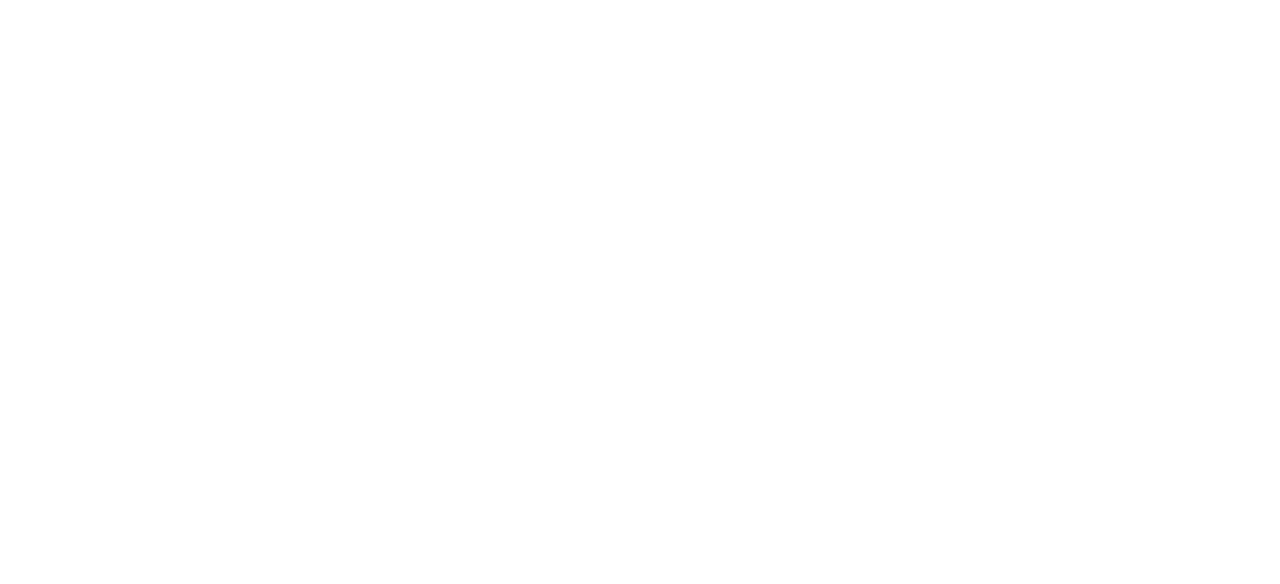
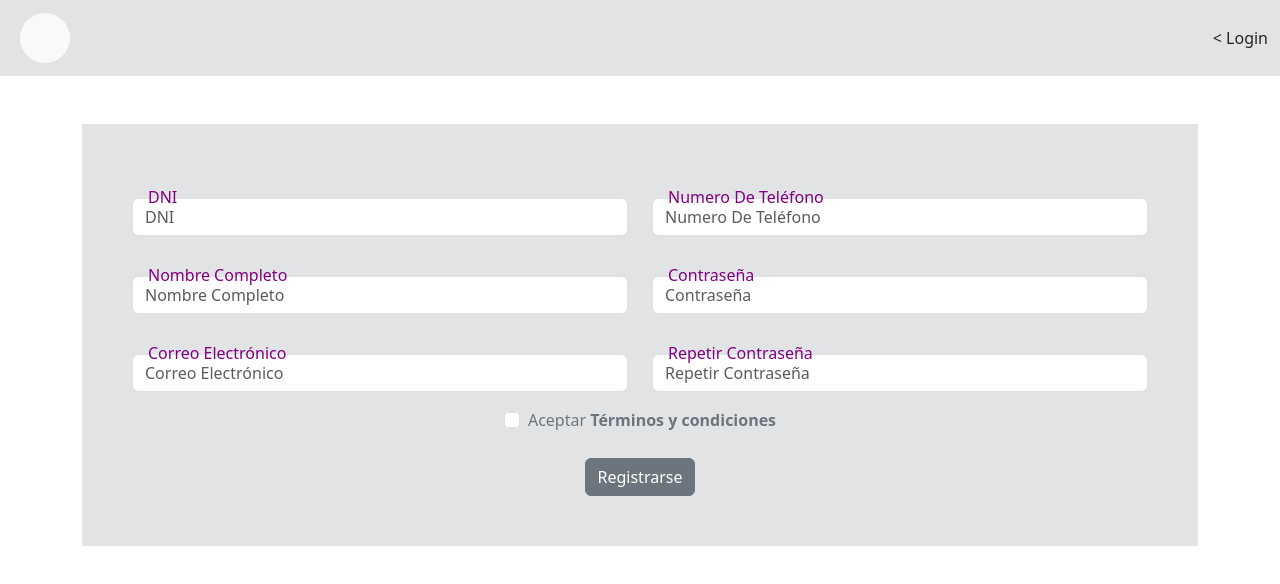
Before and after one commit to No-Country-simulation/c20-28-n-csharp, a React (Vite) app in the folder Client/: page /register in a window 1280 px wide. Before the commit this address had no page. Shown: the top 584 px of the page. Built offline with nearby package versions, Linux system fonts and the light colour scheme.

Commit message:
hice el register

```diff
--- a/Client/src/App.jsx
+++ b/Client/src/App.jsx
@@ -1,5 +1,7 @@
 import Login from "./pages/Login"
+import Navegación from "./pages/Navegacion"
 import { BrowserRouter as Router, Routes, Route } from 'react-router-dom';
+import { Register } from "./pages/Register";
 
 function App() {
   return (
@@ -7,7 +9,9 @@
       <Router>
             <div>
               <Routes>
-                <Route path="/" element={<Login/>} />
+                <Route path="/" element={<Navegación/>} />
+                <Route path="/login" element={<Login/>} />
+                <Route path="/register" element={<Register/>} />
               </Routes>
             </div>
           </Router>
--- a/Client/src/Components/Logo.jsx
+++ b/Client/src/Components/Logo/Logo.jsx
@@ -1,4 +1,4 @@
-import "../styles/Login.css";
+import "../../styles/Login.css";
 
 function Logo() {
 
--- a/Client/src/pages/Login.jsx
+++ b/Client/src/pages/Login.jsx
@@ -1,6 +1,6 @@
 import React from "react";
-import Logo from "../Components/Logo";
-import InputField from "../Components/Input-field";
+import Logo from "../Components/Logo/Logo";
+import InputField from "../Components/Inputs/Input-field";
 import "../styles/Login.css";
 
 function Login() {
--- /dev/null
+++ b/Client/src/pages/Navegacion.jsx
@@ -0,0 +1,12 @@
+function Navegacion(){
+    return(
+        <>
+            <main className="row">
+                <a className="btn btn-link btn-info" href="/login">Login</a>
+                <a className="btn btn-link btn-info" href="/register">Register</a>
+            </main>
+        </>
+    )
+}
+
+export default Navegacion;
--- a/Client/src/pages/Register.jsx
+++ b/Client/src/pages/Register.jsx
@@ -0,0 +1,71 @@
+import InputField from "../Components/Inputs/Input-field";
+import React from "react";
+export function Register() {
+    const [text, setText] = React.useState({
+        dni: "",
+        telefono: "",
+        nombreCompleto: "",
+        clave: "",
+        correo: "",
+        validarClave:""
+
+    });
+    const handleChange = (e) => {
+        setText({
+            ...text,
+            [e.target.name]: e.target.value
+        });
+    }
+    return (
+        <>
+            <header>
+            <nav className="navbar navbar-light bg-secondary-subtle">
+                <div className="container-fluid">
+                    <a className="navbar-brand" href="#">
+                    <div className="circle mx-2 bg-light text-body-tertiary"></div>
+                    </a>
+                    <a className="nav-link ms-auto " href="/login">&lt; Login</a>
+                </div>
+            </nav>
+
+
+
+            </header>
+            <main className="container mt-5 register" >
+
+                <form action="" className="bg-secondary-subtle"  style={{ padding: '50px', boxSizing: 'border-box' }}>
+                <section className="row">
+                    <div className="col-6">
+                        <InputField name="DNI" value={text.dni} type="number" onChange={setText}/>
+                    </div>
+                    <div className="col-6">
+                        <InputField name="Numero de Teléfono" value={text.telefono} type="number" onChange={setText}/>
+                    </div>
+                    <div className="col-6">
+                        <InputField name="Nombre Completo" value={text.nombreCompleto} type="text" onChange={setText}/>
+                    </div>
+                    <div className="col-6">
+                        <InputField name="Contraseña" value={text.clave} type="password" onChange={setText}/>
+                    </div>
+                    <div className="col-6">
+                        <InputField name="Correo electrónico" value={text.correo} type="text" onChange={setText}/>
+                    </div>
+                    <div className="col-6">
+                        <InputField name="Repetir contraseña" value={text.validarClave} type="password" onChange={setText}/>
+                    </div>
+                </section>
+                <section className="d-flex flex-column align-items-center justify-content-center">
+                    <div className="form-check mx-2">
+                        <input className="form-check-input" type="checkbox" value="terminos_condiciones" id="terminos_condiciones"/>
+                        <label className="form-check-label text-secondary" htmlFor="terminos_condiciones">
+                            Aceptar <b>Términos y condiciones</b>
+                        </label>
+                    </div>
+                    <input type="submit" className="btn btn-secondary mt-4" value="Registrarse"/>
+                </section>
+
+                </form>
+            </main>
+        </>
+    )
+}
--- a/Client/src/styles/Login.css
+++ b/Client/src/styles/Login.css
@@ -1,19 +1,14 @@
-.login {
-  height: 100vh;
-  position: relative;
+*,
+*::before,
+*::after {
+  box-sizing: border-box;
 }
-.login .logo {
-  position: absolute;
-  top: 1rem;
-  left: 1rem;
-}
-.login form {
-  max-width: 20rem;
-  position: relative;
-}
-.login form .input-field label {
-  transform: translateX(0.5em) translateY(0.7em);
-  background-color: white;
-  padding: 0 0.5em;
-  color: purple;
+
+.circle {
+  height: 50px;
+  width: 50px;
+  border-radius: 50%;
+  display: flex;
+  justify-content: center;
+  align-items: center;
 }/*# sourceMappingURL=Login.css.map */
--- a/Client/src/styles/Styles.css
+++ b/Client/src/styles/Styles.css
@@ -11,4 +11,34 @@
   display: flex;
   justify-content: center;
   align-items: center;
+}
+
+.login, .register {
+  height: 100vh;
+  position: relative;
+}
+.login .logo, .register .logo {
+  position: absolute;
+  top: 1rem;
+  left: 1rem;
+}
+.login .login form, .register .login form {
+  max-width: 20rem;
+}
+.login form, .register form {
+  position: relative;
+}
+.login form section .col-6 .input-field label, .register form section .col-6 .input-field label {
+  transform: translateX(0.5em) translateY(0.7em);
+  padding: 0 0.5em;
+  color: purple;
+}
+.login form section .col-6 .input-field .login label, .register form section .col-6 .input-field .login label {
+  background-color: white;
+}
+.login form section .col-6 .input-field .register label, .register form section .col-6 .input-field .register label {
+  background-color: #6c757d;
+}
+.login form section .col-6 .input-field .register, .register form section .col-6 .input-field .register {
+  background-color: #6c757d;
 }/*# sourceMappingURL=Styles.css.map */
--- a/Client/src/styles/Styles.scss
+++ b/Client/src/styles/Styles.scss
@@ -2,12 +2,22 @@
 @import "../../node_modules/bootstrap/scss/functions";
 @import "../../node_modules/bootstrap/scss/variables";
 @import "../../node_modules/bootstrap/scss/mixins";
+
 *,
 *::before,
 *::after {
   box-sizing: border-box;
 }
-
+$theme-colors: (
+  "primary": #007bff,
+  "secondary": #6c757d,
+  "success": #28a745,
+  "info": #17a2b8,
+  "warning": #ffc107,
+  "danger": #dc3545,
+  "light": #f8f9fa,
+  "dark": #343a40
+);
 .circle{
   height: 50px;
   width: 50px;
@@ -16,3 +26,37 @@
   justify-content: center;
   align-items: center;
 }
+
+.login, .register{
+  height: 100vh;
+  position: relative;
+  .logo{
+      position: absolute;
+      top: 1rem;
+      left: 1rem;
+  }
+  .login form{
+    max-width: 20rem;
+  }
+
+  form{
+      position: relative;
+      section .col-6 .input-field{
+          label{
+              transform: translateX(.5em) translateY(0.7em);
+              padding: 0 0.5em;
+              color: purple;
+          }
+          .login label{
+              background-color: white;
+          }
+          .register label{
+              background-color: map-get($theme-colors, "secondary");
+          }
+          .register{
+            background-color: map-get($theme-colors, "secondary");
+          }
+      }
+
+  }
+}
```
Also changed, not shown: Client/src/styles/Login.scss (+1 -24 lines), Client/src/Components/Inputs/Input-check.jsx (added), Client/src/Components/Inputs/Input-field.jsx (renamed from Client/src/Components/Input-field.jsx), 2 other files (tests, documents, lock files or other folders).
